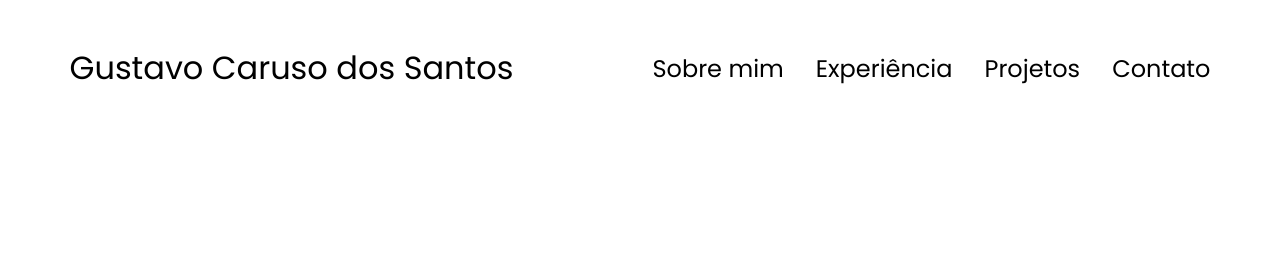
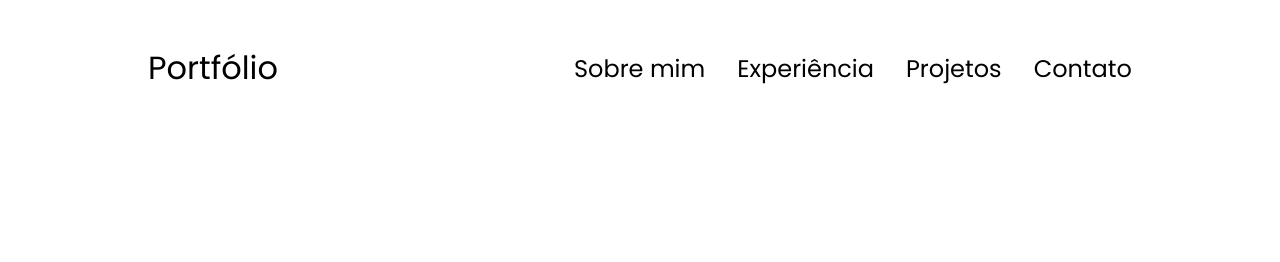
Before and after one commit to gustavocaruso1/portfolio, a plain HTML site: page index.html in a window 1280 px wide. Shown: the top 262 px of the page. Drawn offline with Linux system fonts and the light colour scheme.

```diff
--- a/index.html
+++ b/index.html
@@ -10,7 +10,7 @@
 <body>
     <nav id="desktop-nav">
         <div class="logo">
-            Gustavo Caruso dos Santos
+            Portfólio
         </div>
         <div>
             <ul class="nav-links">
```
Also changed, not shown: assets/profile-pic.png.
